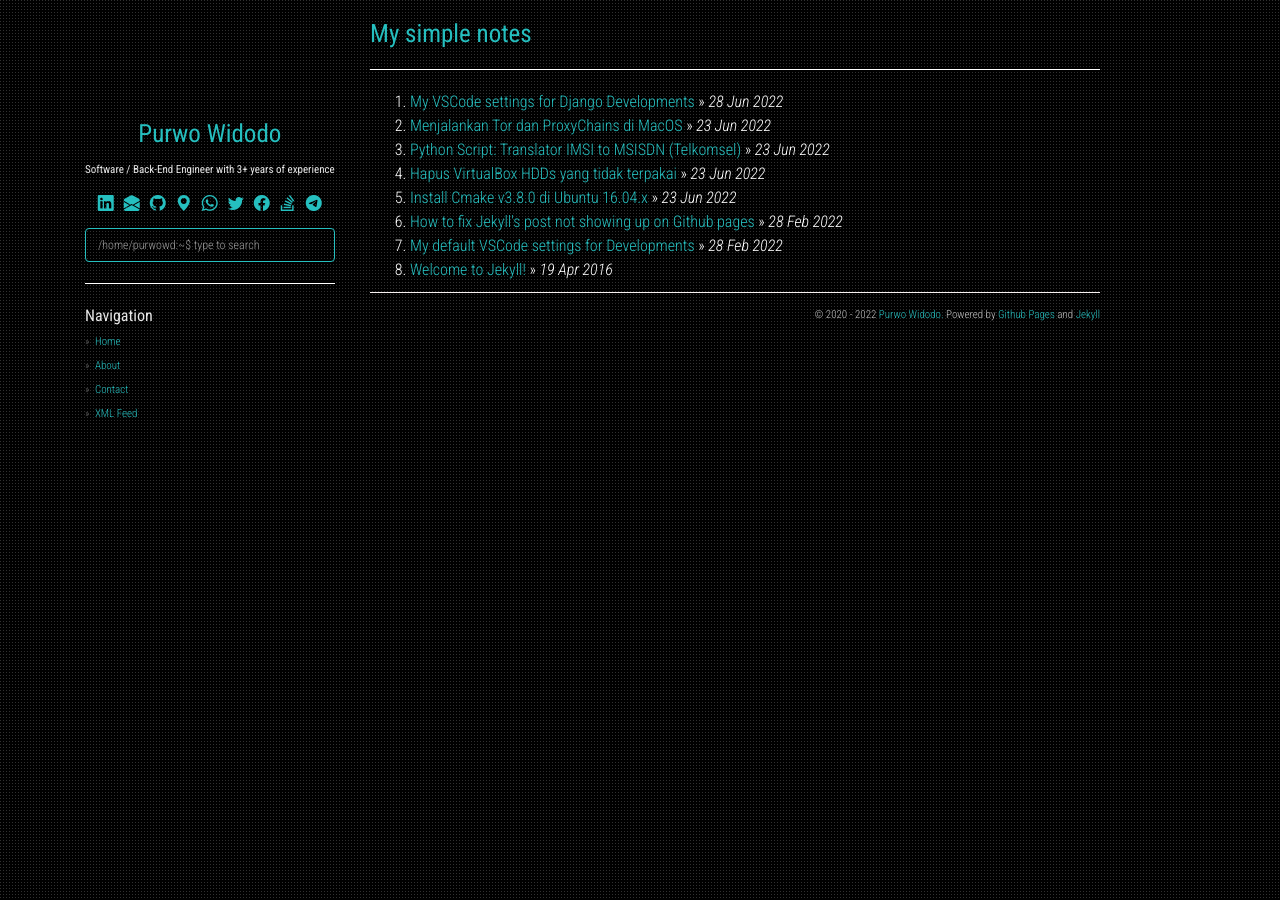
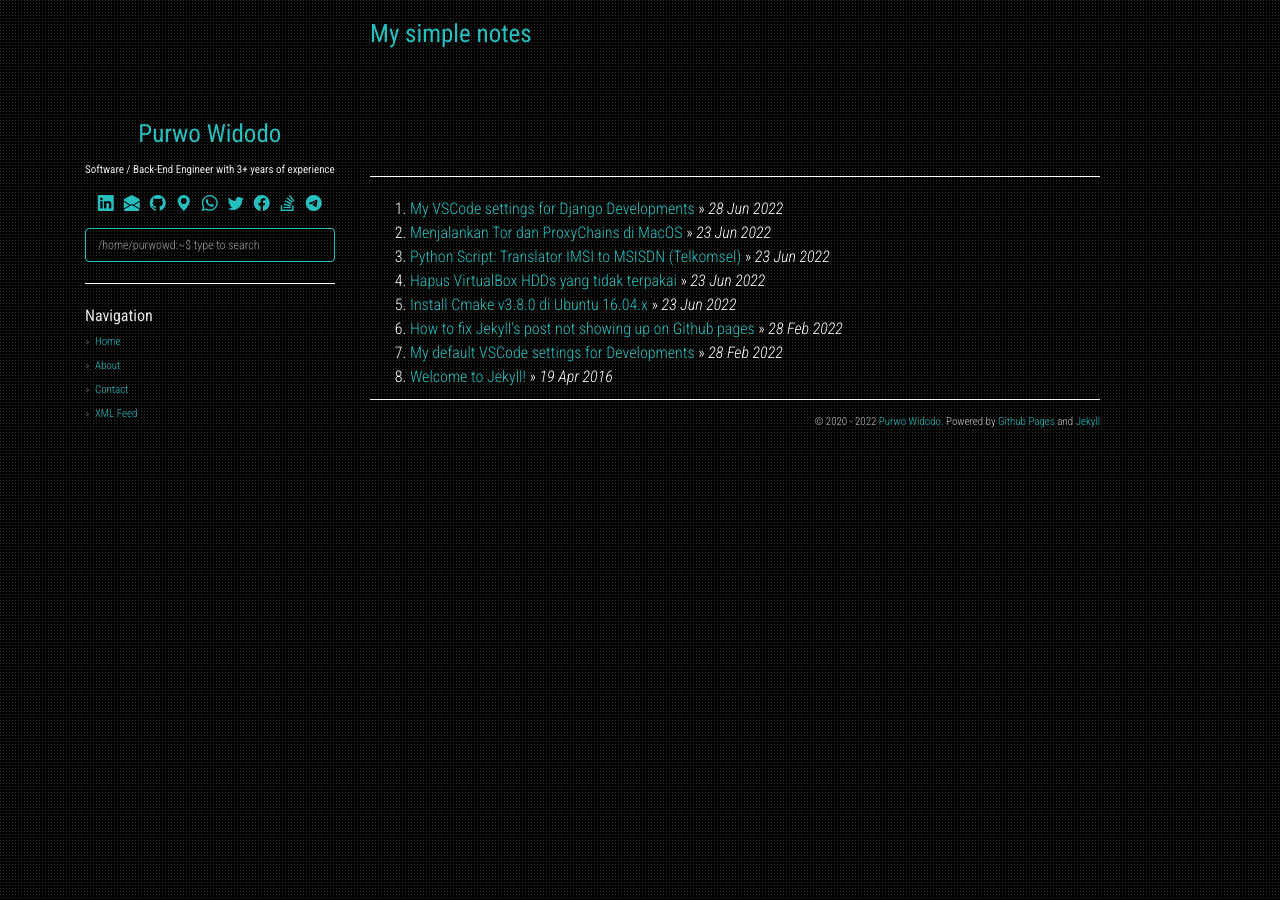
Before and after one commit to purwowd/purwowd.github.io, a Jekyll site: the page built from index.html, in a window 1280 px wide. Built offline with Jekyll 4.4.1, drawn with Linux system fonts in a browser that asks for light colours; nearby versions of some CDN libraries; the list of posts is cut into pages by our own code.

Commit message:
Resize ads

```diff
--- a/index.html
+++ b/index.html
@@ -7,8 +7,8 @@
   <script async src="https://pagead2.googlesyndication.com/pagead/js/adsbygoogle.js?client=ca-pub-9474020948194370"
     crossorigin="anonymous"></script>
   <!-- purwowd.com-1 -->
-  <ins class="adsbygoogle" style="display:block" data-ad-client="ca-pub-9474020948194370" data-ad-slot="3372746835"
-    data-ad-format="auto" data-full-width-responsive="true"></ins>
+  <ins class="adsbygoogle" style="display:inline-block;width:728px;height:90px" data-ad-client="ca-pub-9474020948194370"
+    data-ad-slot="3372746835"></ins>
   <script>
     (adsbygoogle = window.adsbygoogle || []).push({});
   </script>
```
